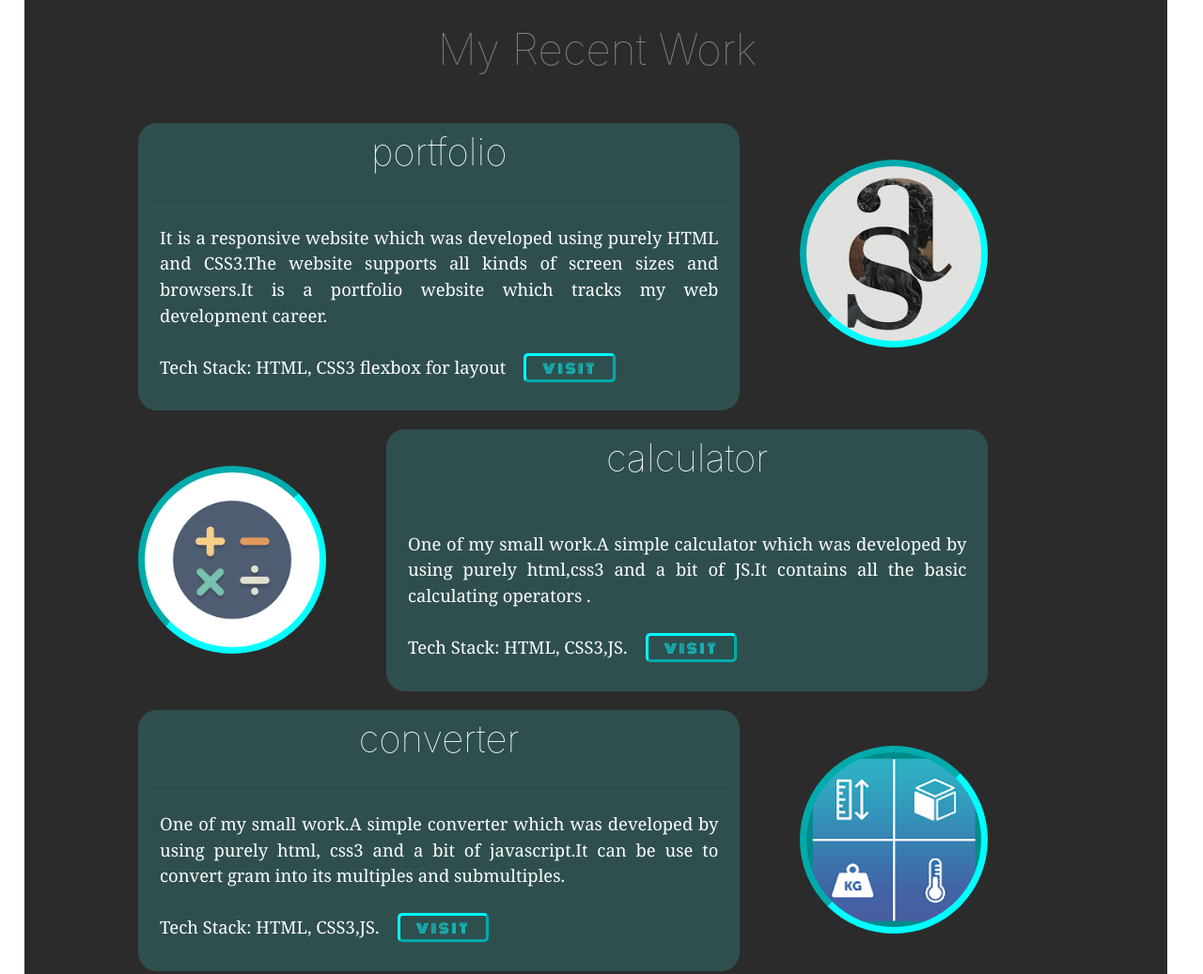
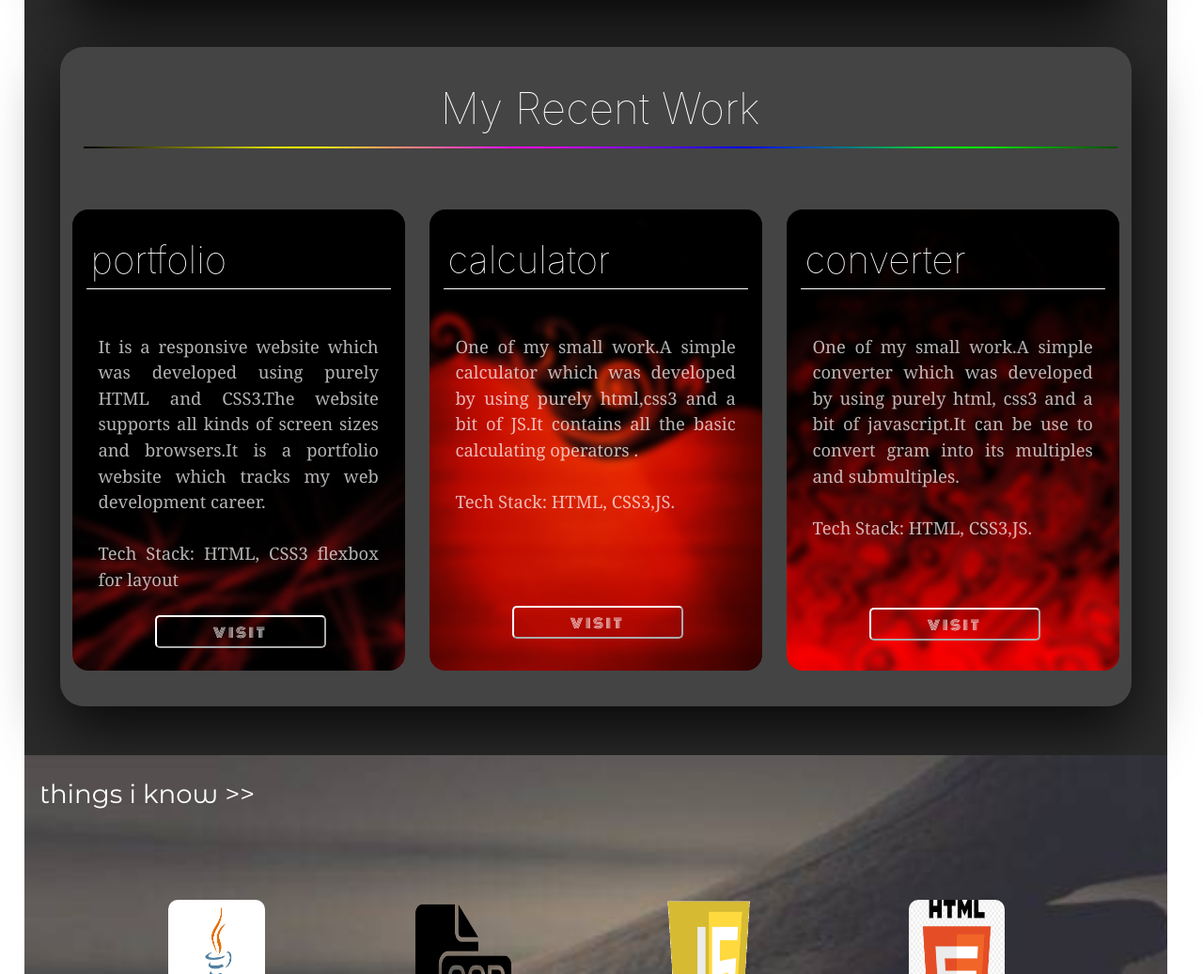
Before and after one commit to Ankit-singh7/portfolio.github.io, a plain HTML site: page index.html in a window 1280 px wide. Shown: the part 1140-2177 px from the top of the page at 94% size. Drawn offline with nearby package versions, Linux system fonts and the light colour scheme.

Commit message:
3rd-commit

```diff
--- a/index.html
+++ b/index.html
@@ -12,10 +12,10 @@ user-scalable=no">
 	<div class="container-div">
 
 		      <div class="header-section">
-
-			      <nav class="navbar navbar-expand-lg navbar-dark" style="background-color:#262626">
-                          <a class="navbar-brand" href="index.html"></a>
-                         <img src="Log3.png" class="logo"  alt="Responsive image">
+                          <nav class="navbar navbar-expand-lg navbar-dark" style="background-color:#262626; border-bottom:2px solid transparent;
+                                 border-image:linear-gradient(45deg,black,#31AAC1,white,#008081,black,black); border-image-slice:1">
+                          <a class="navbar-brand" href="index.html">
+                         <img src="Log3.png" class="logo"  alt="Responsive image"></a>
                           <button class="navbar-toggler" type="button" data-toggle="collapse" data-target="#navbarSupportedContent"
                              style="border:none"
                           aria-controls="navbarSupportedContent" aria-expanded="false" aria-label="Toggle navigation">
@@ -59,6 +59,7 @@ user-scalable=no">
 		           	    <a name="heading"> <h1>PORTFOLIO</h1>
 		         </div>
 
+
 		             <div>
 
 	                     <p class="line">Hi<span style="color:#7ef9ff;font-size:30px">!</span> I am <span style="color:#31AAC1 "> Ankit</span> </p>
@@ -68,13 +69,13 @@ user-scalable=no">
 
 	             </div>
 
-	         <div class="intro-container">
+	          <a name="heading-2">   <div class="intro-container">
 
-	             <a name="heading-2">
 
+                        </a>
 	                  <h2 class="heading-2"> about<span style="color:cyan;font-size:40px">M</span>e</h2>
 
-	             </a>
+
 
 
 
@@ -128,33 +129,31 @@ user-scalable=no">
 
 	      <a name="project">
 
-     <div  class="project-conatiner" >
+     <div  class="container" >
 
-	 	                 <h3  class="project-title">My Recent Work</h3>
+                    <h3  class="project-title">My Recent Work</h3>
 
-	         <div class="project">
+	         <div class="row">
 
-	 		         <div class="paragraph-div div1">
+	 		         <div class="col-12 col-xl-4 box box1">
 
 	 			         <h3 class="h3">portfolio</h3>
 	 			         <hr>
 
 	 			          <p class="paragraph">It is a responsive website which was developed using purely HTML and CSS3.The website supports all kinds of screen sizes and browsers.It is a portfolio website which tracks my web development career.
 						  <br/><br/>
-						  Tech Stack: HTML, CSS3 flexbox for layout &nbsp &nbsp<a class="a1" href="index.html">visit</a></p>
-
-				     </div>
-
-	 		         <div class="project-icon icon1"></div>
-
-	 	     </div>
+						  Tech Stack: HTML, CSS3 flexbox for layout </p>
 
 
-	 	     <div class="project">
+						 <div class="link-div link-foot-1"> <a class="a1" href="index.html">visit</a></div>
+						   </div>
 
-	 	             <div class="project-icon icon2"></div>
 
-	 	                 <div class="paragraph-div div2">
+
+
+
+
+	 	                  <div class="col-12 col-xl-4 box box2">
 
 	 			            <h3 class="h3">calculator</h3>
 	 			            <hr>
@@ -162,31 +161,40 @@ user-scalable=no">
 	 			             <p class="paragraph">One of my small work.A simple calculator which was developed by using purely html,css3 and a bit of JS.It contains all the basic calculating operators .
 
 					         <br/><br/>
-					         Tech Stack: HTML, CSS3,JS. &nbsp &nbsp<a class="a1" href="jscalculator.html">visit</a></p>
+					         Tech Stack: HTML, CSS3,JS. &nbsp &nbsp</p>
+					         <div class="link-div link-foot-2"><a class="a1" href="jscalculator.html">visit</a></div>
 
 
 			         </div>
 
-             </div>
 
 
-             <div class="project">
 
-	 		      <div class="paragraph-div  div3">
+
+
+
+	 		      <div class="col-12 col-xl-4 box box3">
 
 	 			        <h3 class="h3">converter</h3>
 	 			        <hr>
 
 	 			         <p class="paragraph">One of my small work.A simple converter which was developed by using purely html, css3 and a bit of javascript.It can be use to convert gram into its multiples and submultiples.
 					     <br/><br/>
-					     Tech Stack: HTML, CSS3,JS. &nbsp &nbsp<a class="a1" href="converter.html">visit</a></p>
+					     Tech Stack: HTML, CSS3,JS. &nbsp &nbsp</p>
+					     <div class="link-div link-foot-3"><a class="a1" href="converter.html">visit</a></div>
 
 				  </div>
 
-	 		      <div class="project-icon icon3"></div>
+
+
 
 	         </div>
-	 </div> </a>
+	 </div>
+
+
+
+	</a>
+
 
 
 	 <div class="skills-container">
@@ -210,6 +218,7 @@ user-scalable=no">
 
 
          <a name="contact"> <div class="contact-footer">
+
          	   <div class="footer-img"> <img src="Log3.png" class="logo-bottom"></div>
          	    <h5 class="quote"> Eat,Sleep,Code,Repeat...</h5>
 
@@ -218,6 +227,12 @@ user-scalable=no">
 
    	            <h4 class="contact-headings">CALL ME AT</h4>
    	            <h5 class="contact-information">mobile: 9051760235</h5>
+   	            <div class="social-icon"><a href=" https://www.linkedin.com/in/ankit-singh-04b976165/"><img src="linkedin.png" class="social"></a>
+   	            	                     <a href=""><img src="twitter.png" class="social"></a>
+   	            	                     <a href=""><img src="instagram.png" class="social"></a>
+   	            	                     <a href="https://github.com/Ankit-singh7"><img src="github.png" class="social"></a>
+   	            	                 </div>
+
 
    	            <p class="copyright">Handcrafted by me &copy; twentyeighteen</p>
 
--- a/media.css
+++ b/media.css
@@ -43,7 +43,7 @@
 
 
 
-@media(max-width:1271px)
+@media(max-width:1273px)
 {
 
 
@@ -67,6 +67,7 @@
     {
     font-size:1.2rem;
     }
+
 
 }
 
@@ -134,22 +135,7 @@
       margin-right:2vw;
     }
 
-  .div1
-  {
-    background-color:#A37C27;
 
-
-  }
-
-  .div2
-  {
-      background-color:#A7414A;
-  }
-
-  .div3
-  {
-    background-color:#563838;
-  }
 
 }
 
@@ -769,18 +755,18 @@
 
     .profile-image
     {
-      width:310px;
-      height:310px;
+      width:300px;
+      height:300px;
     }
 
   .profile-container
   {
-    margin-left:8vw;
+    margin-left:10vw;
   }
 
     .heading
     {
-      margin-left:6vw;
+      margin-left:9vw;
   }
 
 
@@ -830,6 +816,7 @@
 }
 
 
+
 @media(max-width:385px)
 {
 
@@ -842,7 +829,7 @@
 
   .heading
     {
-      margin-left:2vw;
+      margin-left:4vw;
   }
 
   .quote
--- a/portfolio.css
+++ b/portfolio.css
@@ -4,6 +4,7 @@
 @import url('https://fonts.googleapis.com/css?family=Dancing+Script');
 @import url('https://fonts.googleapis.com/css?family=Noto+Serif');
 @import url('https://fonts.googleapis.com/css?family=Audiowide');
+@import url('https://fonts.googleapis.com/css?family=Julius+Sans+One|Playfair+Display+SC');
 
 :root
 {
@@ -49,7 +50,6 @@
 	flex-wrap: wrap;
 
 
-
 }
 
 
@@ -67,6 +67,8 @@
 	flex-wrap: nowrap;
 
 	margin: 15px 0;
+
+
 }
 
 
@@ -96,14 +98,16 @@
 	height:8vh;
     width:90vw;
 	text-align:right;
+
 }
 
 .nav-link
 {
 letter-spacing:2px;
 font-weight:lighter;
+font-family: 'Playfair Display SC', serif;
+ transition: .3s ease-in;
 
-    transition: .3s ease-in;
 }
 
 
@@ -156,7 +160,8 @@ font-weight:lighter;
 {
    width:320px;
    height:320px;
-   border-radius:50%;
+
+   	border-radius:50%;
 
 
 }
@@ -196,6 +201,8 @@ h1
 	transition:.5s ease-in;
 	margin-bottom:0px;
 
+
+
 }
 
 h1:hover
@@ -228,6 +235,8 @@ h1:hover
 	margin-bottom:0px;
 
 
+
+
 }
 
 .two
@@ -248,7 +257,11 @@ h1:hover
     font-family: 'Montserrat Alternates', sans-serif;
 	font-size:1.2rem;
 	transition:1s ease-out;
-    border-bottom: white 1px solid ;
+     border-bottom:1px solid transparent;
+     border-image:linear-gradient(45deg,black,#ff0,#f0f,#00f,#0f0,black);
+     border-image-slice:1;
+
+
 
 }
 
@@ -275,7 +288,8 @@ h1:hover
 	color:white;
 	font-size:.8rem;
 	font-family: 'Noto Serif', serif;
-	font-weight: lighter;
+
+	opacity:.7;
 	padding-top:0px;
     text-align:justify;
 
@@ -283,19 +297,25 @@ h1:hover
 
 .interest-container
 {
-    width:100%;
-	height:375px;
-	margin-right: .5vw;
-    margin-left:.5vw;
+
+
+    width:1500px;
+	height:400px;
+	margin-right: 4vw;
+    margin-left:4vw;
     background-color:#444444;
     margin-bottom:1vw;
     border-radius:25px;
-    box-shadow:0px 5px 20px 5px #222222;
+  box-shadow:0 25px 65px rgba(0,0,0,0.8);
+  transition:.5s
+
+
 }
 
 
 .nested-interest-container
 {
+
     margin-bottom:1vw;
 	background-color:#444444;
     margin-top:1vw;
@@ -307,6 +327,7 @@ h1:hover
 
 .heading-3
 {
+
     margin-top:2vw;
     margin-left:1.3vw;
     margin-bottom:.5vw;
@@ -333,7 +354,8 @@ h1:hover
    border-radius: 50%;
    margin-bottom:3vw;
    margin-left:12vw;
-   border:7px #00FFFF inset;
+   border:7px #6fc0ab inset;
+
 }
 
 
@@ -370,85 +392,79 @@ figcaption
     align-items: center;
 }
 
+.container
+{
+	 margin-top:3vw;
 
-.project-icon
-{
-    width:200px ;
-    height:200px;
-    border-radius: 50%;
-    margin-bottom:3vw;
-	margin-left:5vw;
-	margin-top:3vw;
-	background-size:cover;
-    border:7px #00FFFF inset;
+	margin-bottom:4vw;
+	background-color:#444444;
+	border-radius:25px;
+    box-shadow:0 25px 65px rgba(0,0,0,0.8);
 }
 
 .project-title
 {
-	color:grey;
+	color:white;
 	text-align:center;
     font-weight:lighter;
 	margin-left:10px;
 	margin-top:3vw;
 	margin-bottom:4vw;
 	font-size:2rem;
-}
-
-
-.icon1
-{
-	background-image:url("Portfolio.jpg");
-}
-
-
-.icon2
-{
-	background-image:url("Calculator.png");
-}
-
-
-.icon3
-{
-	background-image:url("Kg.png");
-	background-size:cover;
-	background-color:#008B8B;
-}
-
-
-.project-conatiner
-{
-   margin-left:4.5vw;
-   width:90%;
-   height:100%;
-   display:flex;
-   flex-direction:column;
-   text-align:center;
+	padding-bottom:1vw;
+      border-bottom:2px solid transparent;
+     border-image:linear-gradient(45deg,black,#ff0,#f0f,#00f,#0f0,black);
+     border-image-slice:1;
 
 }
-
-.project
-{
-	display:flex;
-    position:relative;
-
-
-	flex: 7;
-}
-
-.a1
-{
-	color:cyan;
-	text-decoration:none;
-	letter-spacing:.2vw;
-	border-bottom:none;
-	padding-right:1.3vw;
-	padding-left:1.3vw;
 
 
 
 
+
+
+
+
+.link-div
+{
+
+	width:100%;
+
+
+}
+
+
+
+ .link-foot-2
+ {
+ 	margin-top:7.5vw;
+ }
+
+  .link-foot-3
+ {
+ 	margin-top:5.5vw;
+ }
+
+
+.a1
+{
+	color:white;
+	text-decoration:none;
+	letter-spacing:.2vw;
+	border-bottom:none;
+	padding-top:3px;
+	padding-right:60px;
+	padding-left:60px;
+	padding-bottom:3px;
+	margin-left:73px;
+	margin-bottom:2vw;
+    align-self: center;
+
+
+	background:transparent;
+
 	font-family:'Monoton', cursive;
-	border:3px outset cyan;
+	border:2px outset white;
 	border-radius:5px;
 
 	width:0px;
@@ -456,13 +472,16 @@ figcaption
     transition: .3s ease-in;
 }
 
+
+
 .a1:hover
 {
-	box-shadow:4px 2px 40px  cyan;
-	border:1px solid none;
-	border-radius:5px;
+
+
+	background-color:black;
 	text-decoration:none;
-	color:cyan;
+	color:white;
+
 }
 
 .h3
@@ -470,6 +489,7 @@ figcaption
 	color:white;
 	padding:5px;
 	font-weight:lighter;
+	border-bottom:1px solid white;
 }
 
 .paragraph-div
@@ -523,7 +543,7 @@ figcaption
 
 .logo-bottom
 {
-	margin-top:1vw;
+	margin-top:2vw;
 }
 
 .quote
@@ -532,14 +552,14 @@ figcaption
 	  font-family: 'Montserrat Alternates', sans-serif;
 	 margin-bottom:3vw;
 	 font-size:1rem;
-	 margin-top:1vw;
+	 margin-top:1.5vw;
 }
 
 .contact-footer
 {
 	background:-webkit-linear-gradient(top,#2b2b2b 0%,black 100%);
 	width:95vw;
-	height:100%;
+
 
 	text-align:center;
 }
@@ -565,11 +585,79 @@ figcaption
     padding-bottom:2vw;
 }
 
+
+.social
+{
+	width:50px;
+	height:50px;
+	margin-right:10px;
+	opacity:.7;
+	margin-bottom:20px;
+	border-radius:50%;
+	transition:.5s ease-out ;
+}
+
+.social:hover
+{
+
+	transform:scale(1.2);
+	border-color:purple;
+	opacity:.7;
+}
+
 .copyright
 {
 
    color:#7852A9;
 	  font-family: 'Montserrat Alternates', sans-serif;
-	 padding-bottom:2vw;
+
    font-size:.7rem;
 }
+
+.box
+{
+
+    position:relative;
+	background-color:black;
+	border:13px solid #444444;
+	margin-bottom:2vw;
+	height:auto;
+	left:0;
+	right:0;
+
+     border-radius:30px;
+     padding-bottom:2vw;
+     padding-top:2vw  ;
+
+
+
+}
+
+.box1
+{
+
+	background-image:url("back.jpg");
+	background-repeat:no-repeat;
+	background-position:center;
+	background-size:cover;
+
+}
+
+.box2
+{
+	background-image:url("back2.jpg");
+	background-repeat:no-repeat;
+	background-position:center;
+	background-size:cover;
+
+}
+
+.box3
+{
+	background-image:url("back3.jpg");
+	background-repeat:no-repeat;
+	background-position:center;
+	background-size:cover;
+
+
+}
```
Also changed, not shown: Calculator.png (deleted), Github.png (added), Instagram.png (added), Kg.png (deleted), Linkedin.png (added), Portfolio.jpg (deleted), Twitter.png (added), back.jpg (added), back2.jpg (added), back3.jpg (added).
